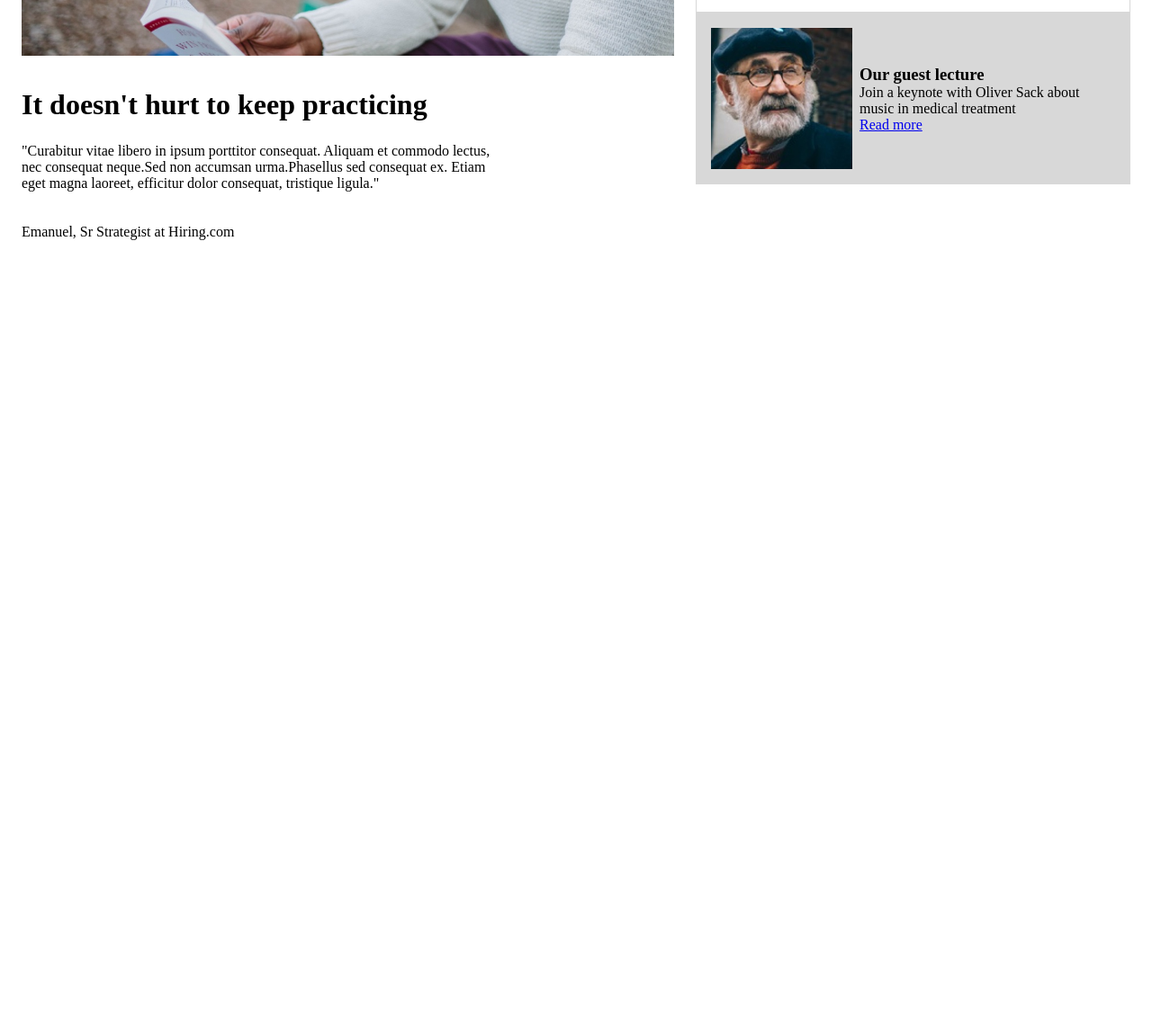
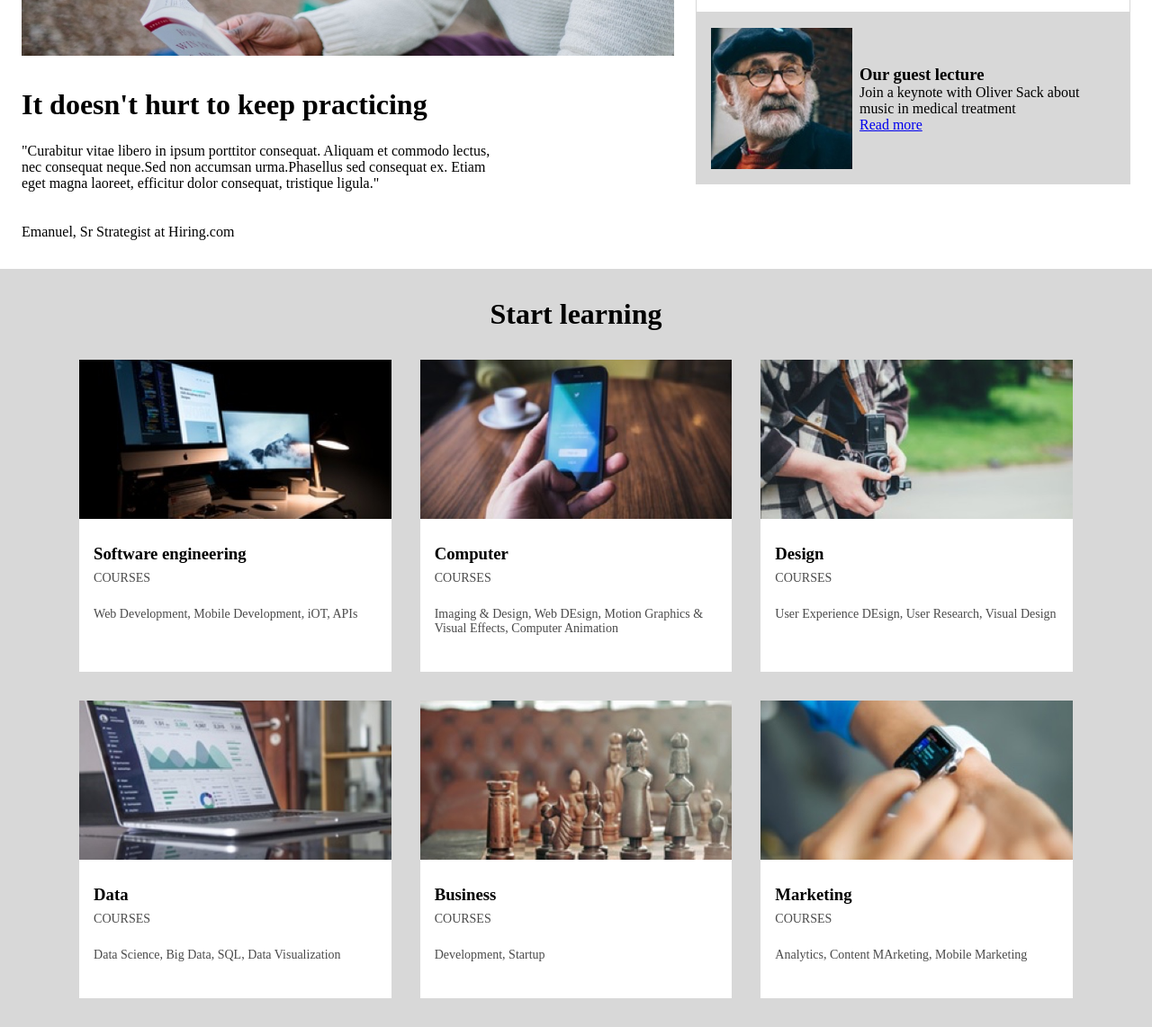
Before and after one commit to jirayutsuksakorn/09-jirayut-colmar, a plain HTML site: page index.html in a window 1280 px wide. Shown: the part 1064-2206 px from the top of the page at 90% size. Before the commit the page ends 1363 px from the top, so only its background shows below. Drawn offline with Linux system fonts and the light colour scheme.

Commit message:
09-jirayut-colmar-section-course-v.3

```diff
--- a/index.html
+++ b/index.html
@@ -77,6 +77,67 @@
             </div>
         </section>
 
+        <section class="course">
+            <h2>Start learning</h2>
+            <div class="course-container">
+
+                <div class="course-card">
+                    <img src="./images/course-software.jpg" alt="Software engineering">
+                    <div class="card-content">
+                        <h3>Software engineering</h3>
+                        <p>COURSES</p>
+                        <p>Web Development, Mobile Development, iOT, APIs</p>
+                    </div>
+                </div>
+
+                <div class="course-card">
+                    <img src="./images/course-computer-art.jpg" alt="Computer">
+                    <div class="card-content">
+                        <h3>Computer</h3>
+                        <p>COURSES</p>
+                        <p>Imaging & Design, Web DEsign, Motion Graphics & Visual Effects, Computer Animation</p>
+                    </div>
+                </div>
+
+                <div class="course-card">
+                    <img src="./images/course-design.jpg" alt="Design">
+                    <div class="card-content">
+                        <h3>Design</h3>
+                        <p>COURSES</p>
+                        <p>User Experience DEsign, User Research, Visual Design</p>
+                    </div>
+                </div>
+
+                <div class="course-card">
+                    <img src="./images/course-data.jpg" alt="Data">
+                    <div class="card-content">
+                        <h3>Data</h3>
+                        <p>COURSES</p>
+                        <p>Data Science, Big Data, SQL, Data Visualization</p>
+                    </div>
+                </div>
+
+                <div class="course-card">
+                    <img src="./images/course-business.jpg" alt="Business">
+                    <div class="card-content">
+                        <h3>Business</h3>
+                        <p>COURSES</p>
+                        <p>Development, Startup</p>
+                    </div>
+                </div>
+
+                <div class="course-card">
+                    <img src="./images/course-marketing.jpg" alt="Marketing">
+                    <div class="card-content">
+                        <h3>Marketing</h3>
+                        <p>COURSES</p>
+                        <p>Analytics, Content MArketing, Mobile Marketing</p>
+                    </div>
+                </div>
+
+            </div>
+        </section>
+
     </main>
 </body>
 
--- a/style.css
+++ b/style.css
@@ -129,3 +129,50 @@ header nav li img {
 .sidebar-item.guest {
     background-color: #d8d8d8;
 }
+
+
+/*ส่วน section course*/
+.course {
+    background-color: #d8d8d8;
+    padding: 32px 72px;
+    text-align: center;
+}
+
+.course h2 {
+    font-size: 32px;
+    margin-bottom: 32px;
+}
+
+.course-container {
+    display: flex;
+    flex-wrap: wrap;
+    gap: 32px;
+    justify-content: center;
+}
+
+.course-card {
+    background-color: white;
+    width: calc(33.33% - 32px);
+    text-align: left;
+}
+
+.course-card img {
+    width: 100%;
+    height: auto;
+}
+
+.card-content {
+    padding: 16px;
+}
+
+.card-content h3 {
+    margin-bottom: 8px;
+    margin-top: 8px;
+}
+
+.card-content p {
+    font-size: 14px;
+    color: #4a4a4a;
+    margin-top: 8px;
+    margin-bottom: 24px;
+}
```
